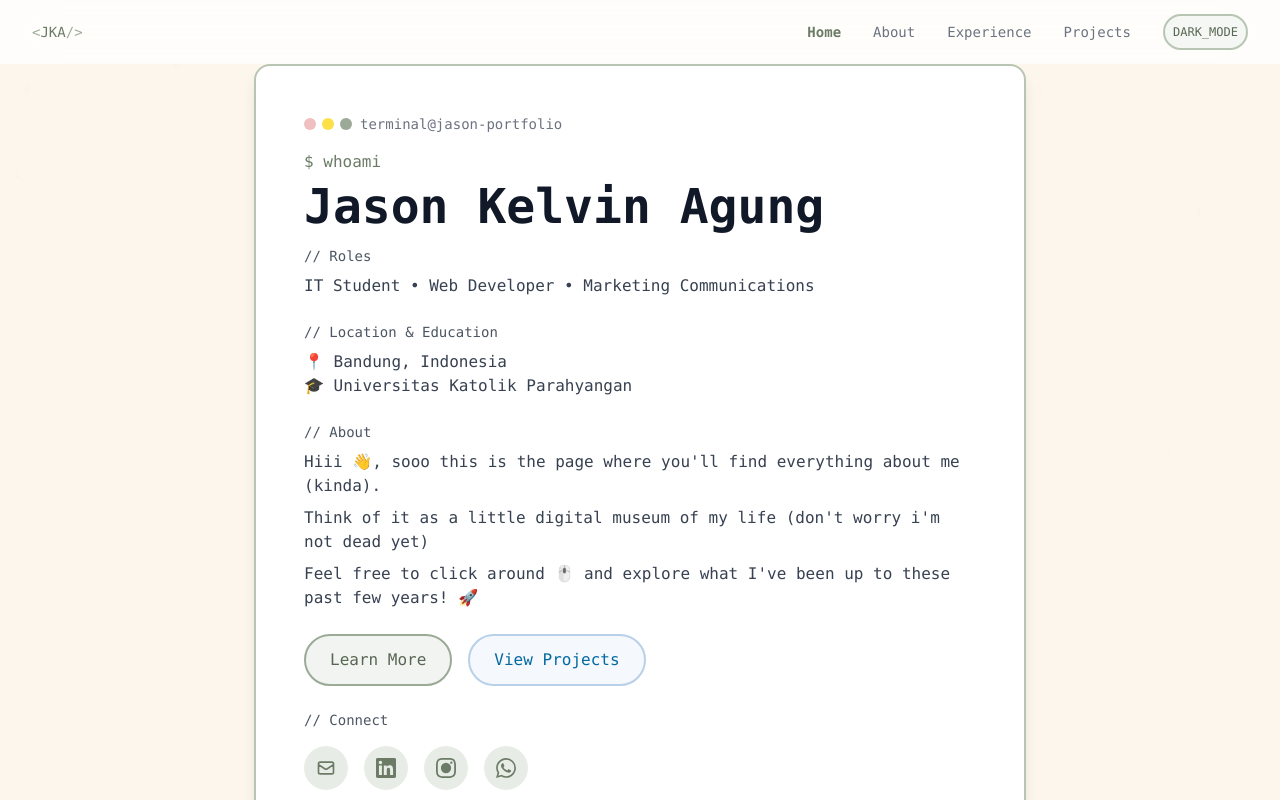
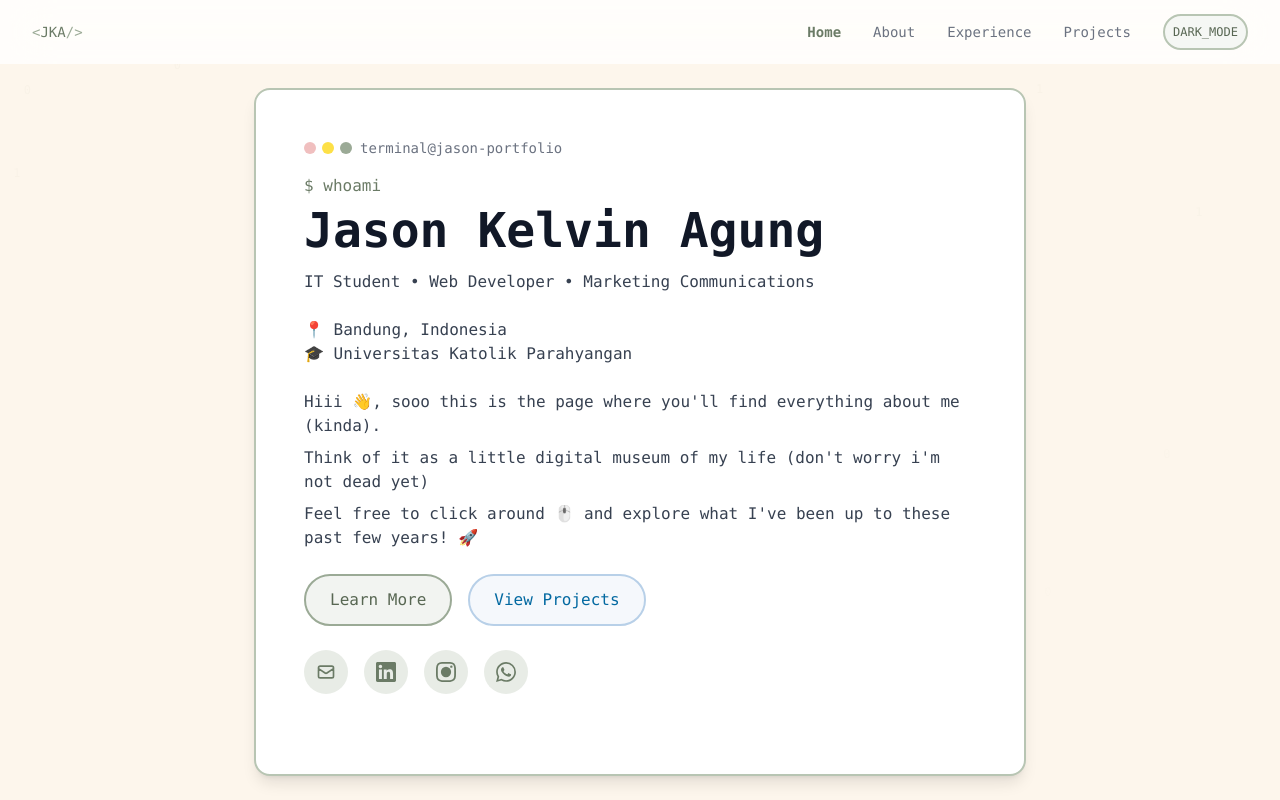
Before and after one commit to JasonAgung/portfolio-website, a Next.js app: page / in a window 1280 px wide. Shown: the top 800 px of the page. Built offline with nearby package versions, Linux system fonts and the light colour scheme.

Commit message:
vercel fix 1

```diff
--- a/app/page.tsx
+++ b/app/page.tsx
@@ -88,14 +88,14 @@ export default function Home() {
 
                   <div className="space-y-6">
                     <div>
-                      <p className="text-gray-600 dark:text-gray-400 text-sm mb-2">// Roles</p>
+                      <p className="text-gray-600 dark:text-gray-400 text-sm mb-2">{/* Roles */}</p>
                       <p className="text-gray-700 dark:text-gray-300">
                         IT Student • Web Developer • Marketing Communications
                       </p>
                     </div>
 
                     <div>
-                      <p className="text-gray-600 dark:text-gray-400 text-sm mb-2">// Location & Education</p>
+                      <p className="text-gray-600 dark:text-gray-400 text-sm mb-2">{/* Location & Education */}</p>
                       <div className="text-gray-700 dark:text-gray-300">
                         <p>📍 Bandung, Indonesia</p>
                         <p>🎓 Universitas Katolik Parahyangan</p>
@@ -103,11 +103,11 @@ export default function Home() {
                     </div>
 
                     <div>
-                      <p className="text-gray-600 dark:text-gray-400 text-sm mb-2">// About</p>
+                      <p className="text-gray-600 dark:text-gray-400 text-sm mb-2">{/* About */}</p>
                       <div className="text-gray-700 dark:text-gray-300 max-w-2xl">
-                        <p className="mb-2">Hiii 👋, sooo this is the page where you'll find everything about me (kinda).</p>
-                        <p className="mb-2">Think of it as a little digital museum of my life (don't worry i'm not dead yet)</p>
-                        <p>Feel free to click around 🖱️ and explore what I've been up to these past few years! 🚀</p>
+                        <p className="mb-2">Hiii 👋, sooo this is the page where you&apos;ll find everything about me (kinda).</p>
+                        <p className="mb-2">Think of it as a little digital museum of my life (don&apos;t worry i&apos;m not dead yet)</p>
+                        <p>Feel free to click around 🖱️ and explore what I&apos;ve been up to these past few years! 🚀</p>
                       </div>
                     </div>
 
@@ -127,7 +127,7 @@ export default function Home() {
                     </div>
 
                     <div>
-                      <p className="text-gray-600 dark:text-gray-400 text-sm mb-4">// Connect</p>
+                      <p className="text-gray-600 dark:text-gray-400 text-sm mb-4">{/* Connect */}</p>
                       <SocialLinks className="justify-start" />
                     </div>
                   </div>
@@ -154,11 +154,11 @@ export default function Home() {
                   <span className="text-gray-500"> /&gt;</span>
                 </div>
                 <p className="text-gray-700 dark:text-gray-300 font-mono text-sm">
-                  <span className="text-gray-500">// </span>Currently pursuing IT
+                  <span className="text-gray-500">{'//'}</span> Currently pursuing IT
                   <br />
-                  <span className="text-gray-500">// </span>@ Universitas Katolik Parahyangan
+                  <span className="text-gray-500">{'//'}</span> @ Universitas Katolik Parahyangan
                   <br />
-                  <span className="text-gray-500">// </span>Expected: 2026
+                  <span className="text-gray-500">{'//'}</span> Expected: 2026
                 </p>
               </div>
 
@@ -168,11 +168,11 @@ export default function Home() {
                   <span className="text-gray-500"> /&gt;</span>
                 </div>
                 <p className="text-gray-700 dark:text-gray-300 font-mono text-sm">
-                  <span className="text-gray-500">// </span>Marketing Communications
+                  <span className="text-gray-500">{'//'}</span> Marketing Communications
                   <br />
-                  <span className="text-gray-500">// </span>Social Media Management
+                  <span className="text-gray-500">{'//'}</span> Social Media Management
                   <br />
-                  <span className="text-gray-500">// </span>Intern @ 3 Companies
+                  <span className="text-gray-500">{'//'}</span> Intern @ 3 Companies
                 </p>
               </div>
 
@@ -182,11 +182,11 @@ export default function Home() {
                   <span className="text-gray-500"> /&gt;</span>
                 </div>
                 <p className="text-gray-700 dark:text-gray-300 font-mono text-sm">
-                  <span className="text-gray-500">// </span>IoT && Music
+                  <span className="text-gray-500">{'//'}</span> IoT && Music
                   <br />
-                  <span className="text-gray-500">// </span>Software && Technology
+                  <span className="text-gray-500">{'//'}</span> Software && Technology
                   <br />
-                  <span className="text-gray-500">// </span>Gaming.isAwesome()
+                  <span className="text-gray-500">{'//'}</span> Gaming.isAwesome()
                 </p>
               </div>
             </div>
```
